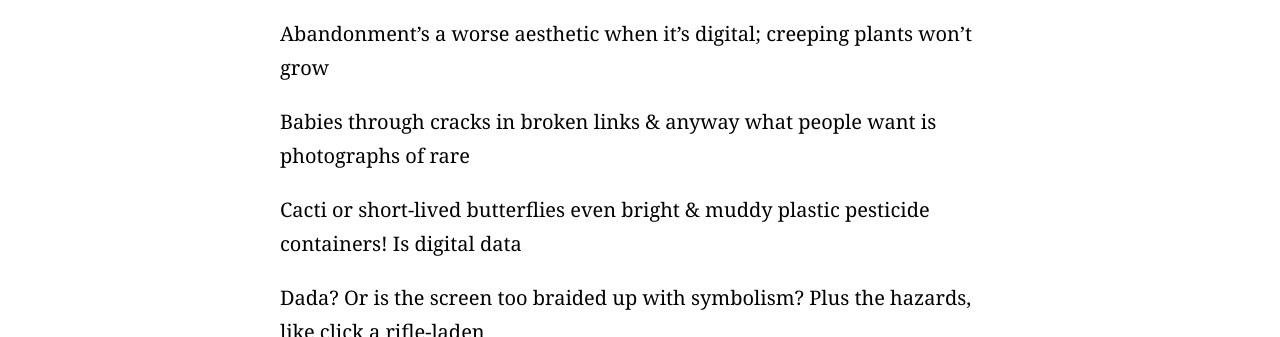
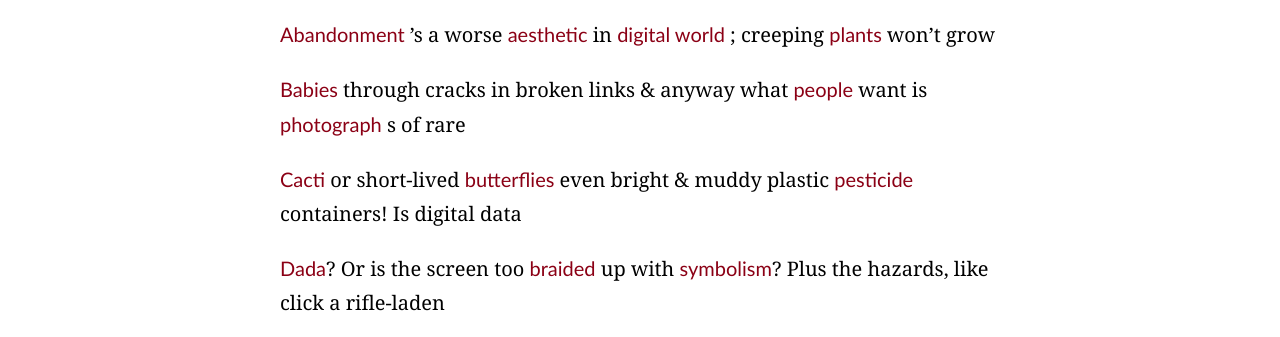
Before and after one commit to kpwce/visualizing-voca, an Astro site: page /visualizing-voca/making-metapoetry in a window 1280 px wide. Shown: the part 451-788 px from the top of the page. Built offline with nearby package versions, Linux system fonts and the light colour scheme; Astro itself is replaced by a stand-in of ours; a web font is replaced by a local one.

Commit message:
metapoetry idea

```diff
--- a/src/components/BaseHead.astro
+++ b/src/components/BaseHead.astro
@@ -21,6 +21,9 @@ const { title, description, image = ""} = Astro.props;
 <base href={import.meta.env.BASE_URL} />
 <meta charset="utf-8" />
 <meta name="viewport" content="width=device-width,initial-scale=1" />
+  <link rel="preconnect" href="https://fonts.googleapis.com" />
+  <link rel="preconnect" href="https://gstatic.com" crossorigin />
+  <link href="https://fonts.googleapis.com/css2?family=Noto+Color+Emoji&display=swap" rel="stylesheet" />
 
 <link rel="sitemap" href="/sitemap-index.xml" />
 <link
--- a/src/pages/blog/index.astro
+++ b/src/pages/blog/index.astro
@@ -62,10 +62,8 @@ const posts = (await getCollection('blog'));
 					width: 100%;
 					text-align: center;
 				}
-				ul li:first-child {
-					margin-bottom: 0;
-				}
-				ul li:first-child .title {
+
+				ul .title {
 					font-size: 1.563em;
 				}
 			}
--- a/src/pages/making-metapoetry.astro
+++ b/src/pages/making-metapoetry.astro
@@ -17,7 +17,39 @@ import { SITE_DESCRIPTION, SITE_TITLE } from "../consts";
 
             .poem {
                 text-align: left;
+            }
 
+            .tag {
+                color: #8b0015; /* voca tag color */
+                font-family:
+                    "Gill Sans", "Gill Sans MT", Calibri, "Trebuchet MS",
+                    sans-serif;
+                font-style: bold;
+            }
+
+            [data-emoji] {
+                position: relative;
+            }
+            [data-emoji]::after {
+                content: attr(data-emoji);
+                position: absolute;
+                left: 50%;
+                opacity: 0;
+                pointer-events: none;
+                font-family: "Noto Color Emoji", sans-serif;
+            }
+            [data-emoji].float::after {
+                animation: float 0.5s ease-out;
+            }
+            @keyframes float {
+                0% {
+                    opacity: 1;
+                    transform: translate(-50%, 0);
+                }
+                100% {
+                    opacity: 0;
+                    transform: translate(-50%, -35px);
+                }
             }
         </style>
     </head>
@@ -31,23 +63,113 @@ import { SITE_DESCRIPTION, SITE_TITLE } from "../consts";
                 <h2>INFORMATION IMPLICATION</h2>
                 <h4>Written by Maryelizabeth Koepele</h4>
                 <p>
-                    Abandonment’s a worse aesthetic when it’s digital; creeping
-                    plants won’t grow
+                    <span
+                        class="tag"
+                        data-emoji="🏚️"
+                        onclick="floatEmoji(this)"
+                    >
+                        Abandonment
+                    </span>
+                    ’s a worse{" "}
+                    <span
+                        class="tag"
+                        data-emoji="😍"
+                        onclick="floatEmoji(this)"
+                    >
+                        aesthetic
+                    </span>{" "}
+                    in{" "}
+                    <span
+                        class="tag"
+                        data-emoji="💻"
+                        onclick="floatEmoji(this)"
+                    >
+                        digital world
+                    </span>
+                    ; creeping{" "}
+                    <span
+                        class="tag"
+                        data-emoji="🌱"
+                        onclick="floatEmoji(this)"
+                    >
+                        plants
+                    </span>{" "}
+                    won’t grow
                 </p>
                 <p>
-                    Babies through cracks in broken links & anyway what people
-                    want is photographs of rare
+                    <span
+                        class="tag"
+                        data-emoji="👶"
+                        onclick="floatEmoji(this)"
+                    >
+                        Babies
+                    </span>{" "}
+                    through cracks in broken links & anyway what{" "}
+                    <span
+                        class="tag"
+                        data-emoji="👫"
+                        onclick="floatEmoji(this)"
+                    >
+                        people
+                    </span>{" "}
+                    want is{" "}
+                    <span
+                        class="tag"
+                        data-emoji="📸"
+                        onclick="floatEmoji(this)"
+                    >
+                        photograph
+                    </span>
+                    s of rare
                 </p>
                 <p>
-                    Cacti or short-lived butterflies even bright & muddy plastic
-                    pesticide containers! Is digital data
+                    <span
+                        class="tag"
+                        data-emoji="🌵"
+                        onclick="floatEmoji(this)"
+                    >
+                        Cacti
+                    </span>{" "}
+                    or short-lived{" "}
+                    <span
+                        class="tag"
+                        data-emoji="🦋"
+                        onclick="floatEmoji(this)"
+                    >
+                        butterflies
+                    </span>{" "}
+                    even bright & muddy plastic{" "}
+                    <span
+                        class="tag"
+                        data-emoji="☣️"
+                        onclick="floatEmoji(this)"
+                    >
+                        pesticide
+                    </span>{" "}
+                    containers! Is digital data
                 </p>
                 <p>
-                    Dada? Or is the screen too braided up with symbolism? Plus
+                                        <span
+                        class="tag"
+                        data-emoji="🎭"
+                        onclick="floatEmoji(this)"
+                    >Dada</span>? Or is the screen too <span
+                        class="tag"
+                        data-emoji="🪢"
+                        onclick="floatEmoji(this)"
+                    >braided</span> up with <span
+                        class="tag"
+                        data-emoji="☮️"
+                        onclick="floatEmoji(this)"
+                    >symbolism</span>? Plus
                     the hazards, like click a rifle-laden
                 </p>
                 <p>
-                    Eagle & maybe it’s downloading an historical evil or
+                    <span
+                        class="tag"
+                        data-emoji="🦅"
+                        onclick="floatEmoji(this)"
+                    >Eagle</span> & maybe it’s downloading an historical evil or
                     gambling app. So this is where the
                 </p>
                 <p>
@@ -121,8 +243,23 @@ import { SITE_DESCRIPTION, SITE_TITLE } from "../consts";
                 <p>Zebra in the local zoo & she hasn’t been forgotten.</p>
             </div>
 
-            <p>Note: Alysa also wrote some metapoetry. It can be found in the blog <a href="/visualizing-voca/blog/alysa-metapoetry">here</a>. We chose to exclude it from this essay to focus on making poems from the metadata.</p>
+            <p>
+                Note: Alysa also wrote some metapoetry. It can be found in the
+                blog <a href="/visualizing-voca/blog/alysa-metapoetry">here</a>.
+                We chose to exclude it from this essay to focus on making poems
+                from the metadata.
+            </p>
         </main>
         <Footer />
     </body>
 </html>
+
+<script>
+    document.querySelectorAll<HTMLElement>("[data-emoji]").forEach((el) => {
+        el.addEventListener("click", () => {
+            el.classList.remove("float");
+            void el.offsetWidth;
+            el.classList.add("float");
+        });
+    });
+</script>
```
Also changed, not shown: src/content/blog/adventures-in-web-scraping.md (+3 -1 lines).
